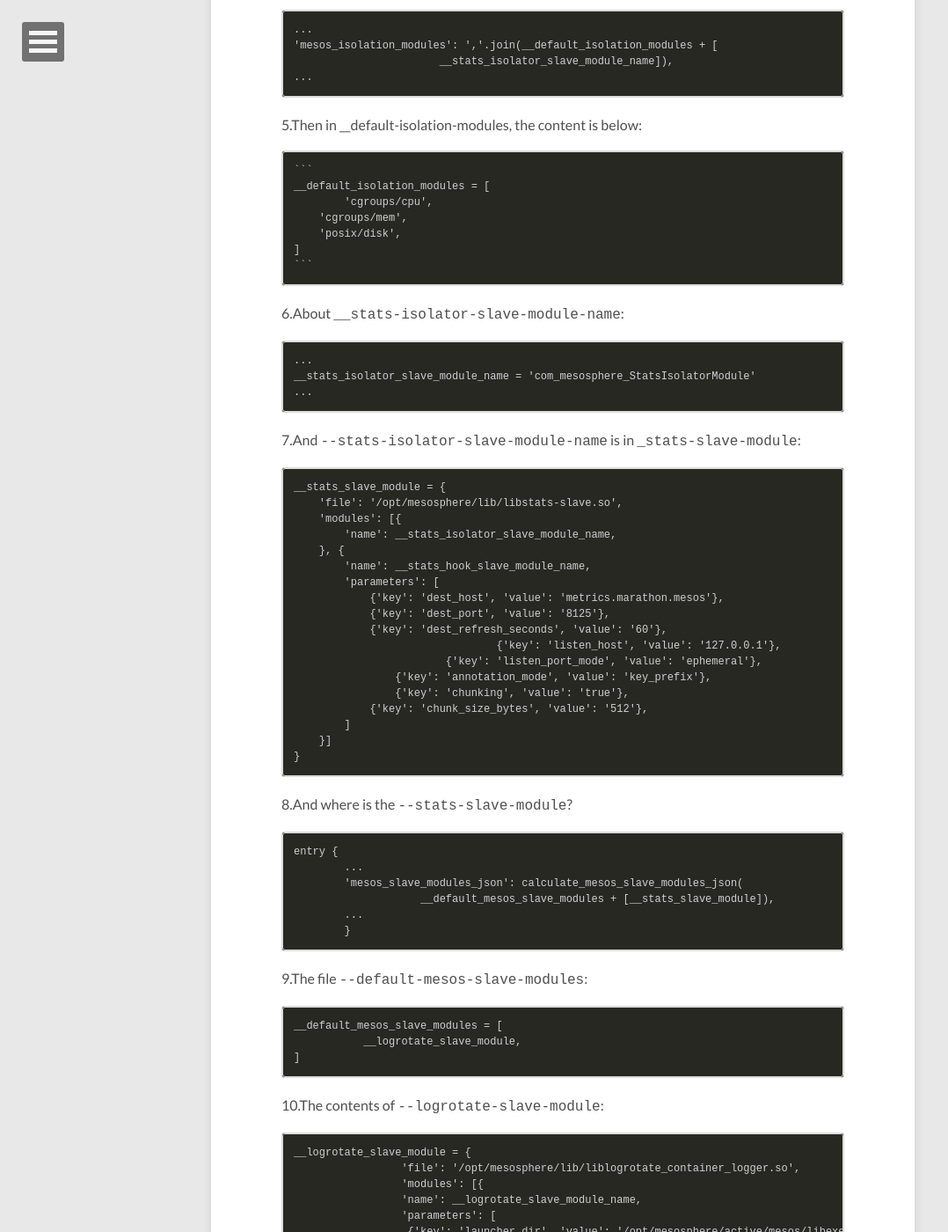
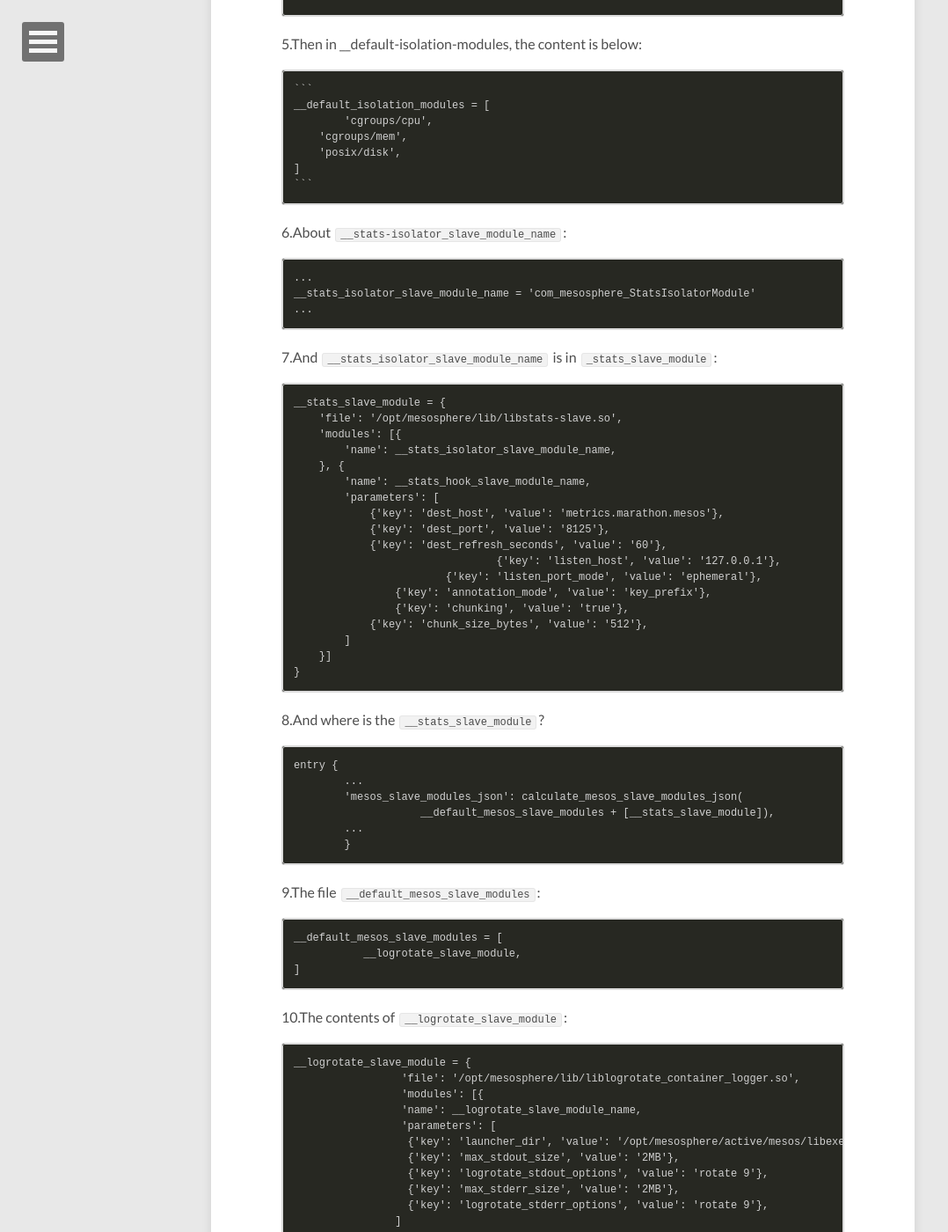
Before and after one commit to zhe-sun/zhe-sun.github.io, a Jekyll site: the page built from _posts/2016-06-15-Replace_DCOS_services_with_Mesos_services.md, in a window 1280 px wide and 1400 px high, scrolled down 1880 px. Shown: the whole window at 88% size, without its empty margins (0-1078 px from the left). Built offline with Jekyll 4.4.1, drawn with Linux system fonts in a browser that asks for light colours; nearby versions of some CDN libraries; some of the changed lines change nothing that is shown; some of the changed text lies outside the part shown.

Commit message:
add *.md

````diff
--- a/_posts/2016-06-15-Replace_DCOS_services_with_Mesos_services.md
+++ b/_posts/2016-06-15-Replace_DCOS_services_with_Mesos_services.md
@@ -62,7 +62,7 @@ In this test, we can know the correlation between libs clearly. OK, let us have
 	MESOS_HOOKS=com_mesosphere_StatsEnvHook
 
 
-3.Find the "MESOS_ISOLATION" in <kbd>/opt/mesosphere/packages/dcos-image--75d4ba1419141c3d791b9eaa90f4483503b17777/lib/python3.4/site-packages/gen/dcos-config.yaml</kbd>
+3.Find the "MESOS_ISOLATION" in `/opt/mesosphere/packages/dcos-image--75d4ba1419141c3d791b9eaa90f4483503b17777/lib/python3.4/site-packages/gen/dcos-config.yaml`
 In the dcos-config.yaml:
 
 	...
@@ -70,8 +70,8 @@ In the dcos-config.yaml:
 	...
 
 
-4.Then we find <kbd>mesos_isolation_modules</kbd> in
-<kbd>/opt/mesosphere/packages/dcos-image--75d4ba1419141c3d791b9eaa90f4483503b17777/lib/python3.4/site-packages/gen/calc.py</kbd>
+4.Then we find `mesos_isolation_modules` in
+`/opt/mesosphere/packages/dcos-image--75d4ba1419141c3d791b9eaa90f4483503b17777/lib/python3.4/site-packages/gen/calc.py`
 
 	...
 	'mesos_isolation_modules': ','.join(__default_isolation_modules + [
@@ -88,14 +88,14 @@ In the dcos-config.yaml:
 	]
 	```
 
-6.About <kbd>__stats-isolator-slave-module-name</kbd>:
+6.About `__stats-isolator_slave_module_name`:
 
 	...
 	__stats_isolator_slave_module_name = 'com_mesosphere_StatsIsolatorModule'
 	...
 
 
-7.And <kbd>--stats-isolator-slave-module-name</kbd> is in <kbd>_stats-slave-module</kbd>:
+7.And `__stats_isolator_slave_module_name` is in `_stats_slave_module`:
 
 
 	__stats_slave_module = {
@@ -118,7 +118,7 @@ In the dcos-config.yaml:
 	}
 
 
-8.And where is the <kbd>--stats-slave-module</kbd>?
+8.And where is the `__stats_slave_module`?
 
 
 	entry {
@@ -129,7 +129,7 @@ In the dcos-config.yaml:
 		}
 
 
-9.The file <kbd>--default-mesos-slave-modules</kbd>:
+9.The file `__default_mesos_slave_modules`:
 
 
 	__default_mesos_slave_modules = [
@@ -137,7 +137,7 @@ In the dcos-config.yaml:
 	]
 
 
-10.The contents of <kbd>--logrotate-slave-module</kbd>:
+10.The contents of `__logrotate_slave_module`:
 
 	__logrotate_slave_module = {
 			 'file': '/opt/mesosphere/lib/liblogrotate_container_logger.so',
@@ -154,7 +154,7 @@ In the dcos-config.yaml:
 	}
 
 
-11.Where is the <kbd>mesos_slave-modules_json</kbd>:  <kbd>/opt/mesosphere/packages/dcos-image--75d4ba1419141c3d791b9eaa90f4483503b17777/lib/python3.4/site-packages/gen/dcos-config.yaml</kbd>
+11.Where is the `mesos_slave_modules_json`:  `/opt/mesosphere/packages/dcos-image--75d4ba1419141c3d791b9eaa90f4483503b17777/lib/python3.4/site-packages/gen/dcos-config.yaml`
 
 	package {
 	...
````
